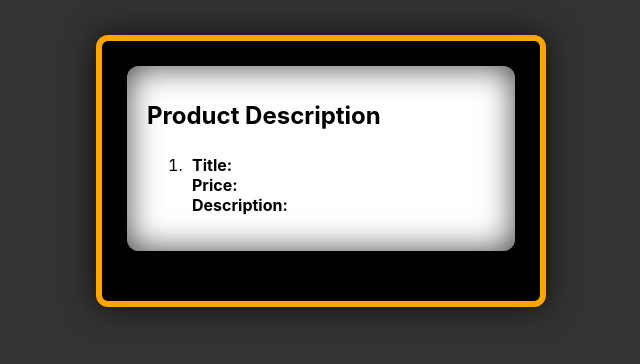
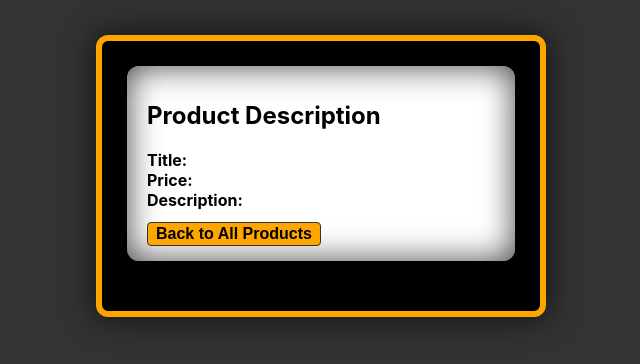
Before and after one commit to fishyfish/product-manager, a React (Create React App) app in the folder client/: page /products/1 in a window 1280 px wide. Shown: the top 364 px of the page, without its empty margins (319-959 px from the left). Built offline with nearby package versions, Linux system fonts and the light colour scheme; no server answers.

Commit message:
styled buttons

```diff
--- a/client/src/App.css
+++ b/client/src/App.css
@@ -99,6 +99,31 @@ button.toggle-me:active {
   border: 2px solid red;
 }
 
+
+button.myButton {
+  background: orange;
+  border:1px solid #333;
+  border-radius: 4px;
+  cursor:pointer;
+  font-size: 16px;
+  font-weight: bold;
+  margin-top: 12px;
+  outline:0;
+  padding: 2px 8px;
+}
+
+button.myButton:hover {
+  background:darkorange;
+}
+
+button.myButton:focus,
+button.myButton.active,
+button.myButton:active {
+  background: darkorange;
+  color: white;
+  border: 2px solid red;
+}
+
 h1.centerme{
   color: #333;
   margin:0 auto;
--- a/client/src/components/ProductDetail.js
+++ b/client/src/components/ProductDetail.js
@@ -1,5 +1,6 @@
 import axios from 'axios';
 import React, { useEffect, useState } from 'react';
+import {Link, link, navigate} from '@reach/router';
 
 const ProductDetail = (props) => {
     const [product, setProduct] = useState({})
@@ -17,15 +18,16 @@ const ProductDetail = (props) => {
         <div className="form-wrapper">
             <div className="form-wrapper">
                 <h2>Product Description</h2>
-                <ol>
-                    <li>
+                <div>
                         <span className="newLine"><em>Title:</em> {product.title}</span>
                         <span className="newLine"><em>Price:</em> {product.price}</span>
                         <span className="newLine"><em>Description:</em> {product.description}</span>
-                    </li>
-                </ol>
+                </div>
+                <button className="myButton" onClick={() => navigate(`/products/`)}>
+                    Back to All Products
+                </button>
             </div>
-         </div>
+        </div>
     )
 }
 export default ProductDetail;
--- a/client/src/components/ProductList.js
+++ b/client/src/components/ProductList.js
@@ -24,7 +24,7 @@ const ProductList = (props) => {
                         <span className="newLine"><em>Title:</em> {product.title}</span>
                             <span className="newLine"><em>ID:</em> {product._id}</span>
 
-                            <button onClick={() => navigate(`/products/${product._id}`)}>
+                            <button className="myButton" onClick={() => navigate(`/products/${product._id}`)}>
                                 View Product
                             </button>
 
```
